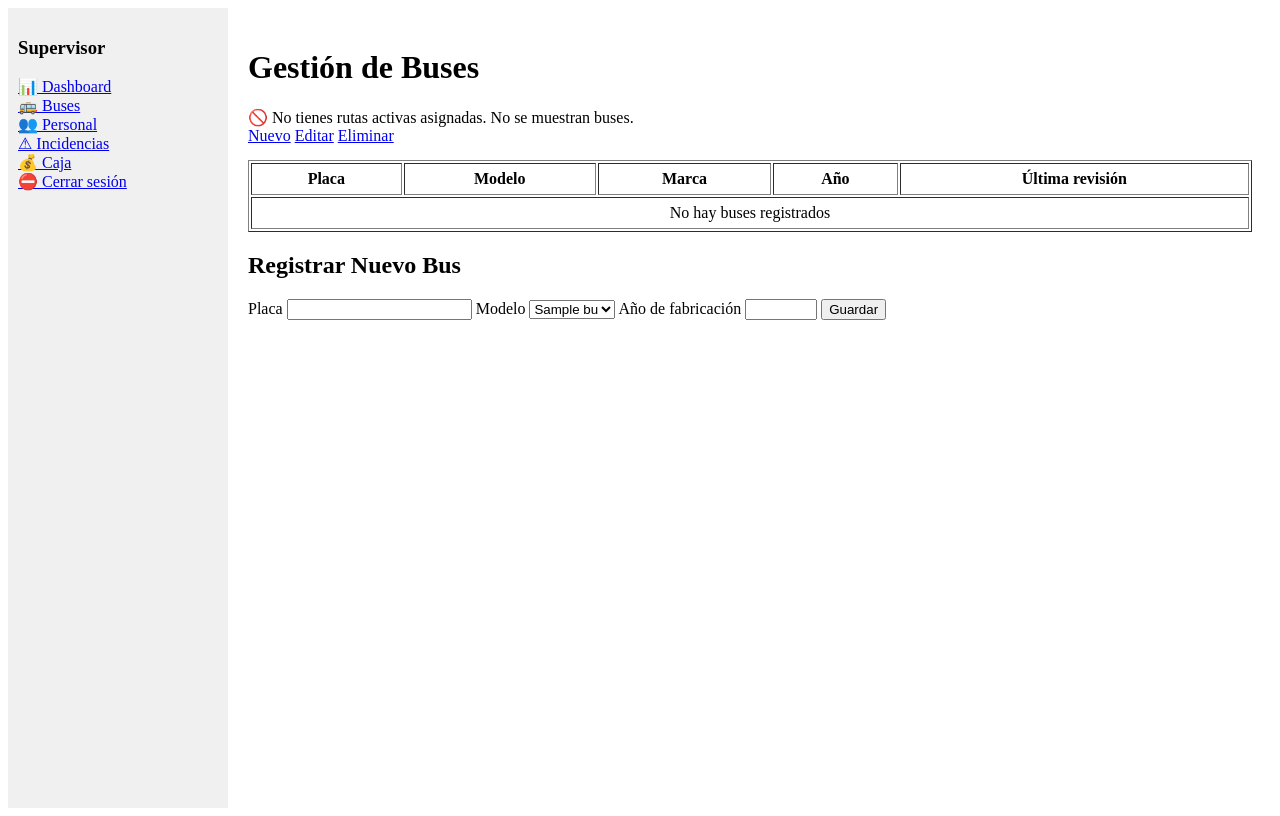
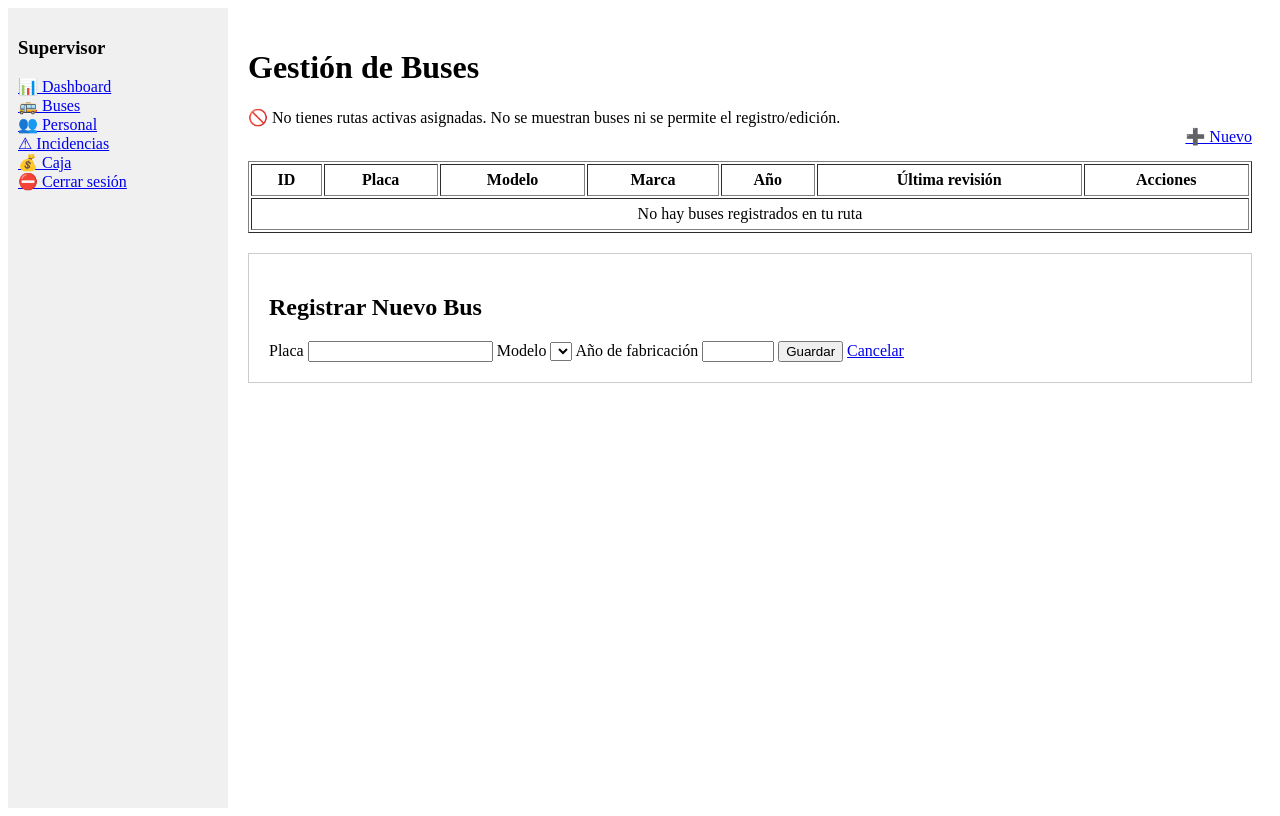
Before and after one commit to FerPonce42/BD-STELMAN-BUSES, a Flask app: page /panel/buses?nuevo=true in a window 1280 px wide. Run offline with Flask 3, Linux system fonts and the light colour scheme; the visitor is signed in with stand-in values (Sample User, id 1); tables that the repository leaves empty or names only in its code hold one stand-in row (values such as "Sample post"); lists and menus that the app fills with data are empty; some libraries are stand-ins or nearby versions.

Commit message:
antes de la tragedia

```diff
--- a/app.py
+++ b/app.py
@@ -101,7 +101,7 @@ def panel():
 
 
 # =====================================================
-# MODULOS DEL SIDEBAR (CORREGIDO)
+# MODULOS DEL SIDEBAR (SINGLE-PAGE CRUD)
 # =====================================================
 
 @app.route("/panel/buses", methods=["GET", "POST"])
@@ -110,8 +110,13 @@ def panel_buses():
         return redirect(url_for('login'))
 
     id_supervisor_logueado = session['id']
+    cursor = mysql.connection.cursor()
 
-    cursor = mysql.connection.cursor()
+    # Inicializar variables que se pasarán a la plantilla
+    buses = []
+    modelos = []
+    id_ruta_asignada = None
+    bus_a_editar = None # Contendrá los datos del bus si se activa el modo de edición
 
     # 1. OBTENER LA ID DE LA RUTA ASIGNADA AL SUPERVISOR
     cursor.execute("""
@@ -122,52 +127,92 @@ def panel_buses():
 
     resultado_ruta = cursor.fetchone()
 
-    # 2. Manejo si el supervisor NO tiene ruta asignada
     if not resultado_ruta:
-        flash("🚫 No tienes rutas activas asignadas. No se muestran buses.", "warning")
-        buses = []
-        id_ruta_asignada = None
+        flash("🚫 No tienes rutas activas asignadas. No se muestran buses ni se permite el registro/edición.", "warning")
     else:
-        # 💡 CORRECCIÓN CRÍTICA: Usamos la clave de texto 'id_ruta' en lugar del índice [0]
         id_ruta_asignada = resultado_ruta['id_ruta']
 
-    ### 3. INSERTAR BUS
+    # --- 2. MANEJO DE POST (INSERTAR O ACTUALIZAR) ---
     if request.method == "POST":
         placa = request.form.get("placa")
         id_modelo_bus = request.form.get("id_modelo_bus")
         anio = request.form.get("anio")
+        revision = request.form.get("ultima_revision") # Campo usado en la edición
+        id_bus_editado = request.form.get("id_bus_editado") # ID oculto si es una edición
 
-        cursor.execute("SELECT placa FROM bus WHERE placa=%s", (placa,))
-        existe = cursor.fetchone()
+        if id_bus_editado:
+            # LÓGICA DE ACTUALIZACIÓN (UPDATE)
 
-        if existe:
-            flash("❌ Esa placa ya está registrada", "danger")
-        elif not id_ruta_asignada:
-             flash("❌ No se puede registrar un bus sin tener una ruta asignada", "danger")
+            # **1. Re-validación de propiedad (CRÍTICO)**
+            cursor.execute("""
+                SELECT b.id_bus
+                FROM bus b
+                JOIN bus_ruta br ON b.id_bus = br.id_bus
+                JOIN supervisor_ruta sr ON br.id_ruta = sr.id_ruta
+                WHERE b.id_bus = %s
+                  AND sr.id_empleado = %s
+                  AND sr.fecha_fin IS NULL
+                  AND br.fecha_desasignacion IS NULL
+            """, (id_bus_editado, id_supervisor_logueado))
+
+            if not cursor.fetchone():
+                flash("❌ Error de seguridad: Intento de editar un bus no asignado a tu ruta.", "danger")
+            else:
+                try:
+                    cursor.execute("""
+                        UPDATE bus
+                        SET placa = %s,
+                            año_fabricacion = %s,
+                            id_modelo_bus = %s,
+                            ultima_revision = %s
+                        WHERE id_bus = %s
+                    """, (placa, anio, id_modelo_bus, revision, id_bus_editado))
+                    mysql.connection.commit()
+                    flash("✔️ Bus editado correctamente.", "success")
+                except Exception as e:
+                    mysql.connection.rollback()
+                    flash(f"❌ Error al editar el bus: {str(e)}", "danger")
+
         else:
-            # 3a. Insertar el nuevo bus
-            cursor.execute("""
-                INSERT INTO bus (placa, año_fabricacion, id_modelo_bus, id_almacen)
-                VALUES (%s, %s, %s, 1)
-            """, (placa, anio, id_modelo_bus))
+            # LÓGICA DE INSERCIÓN (INSERT)
+            if not id_ruta_asignada:
+                flash("❌ No se puede registrar un bus sin tener una ruta asignada", "danger")
+            else:
+                cursor.execute("SELECT placa FROM bus WHERE placa=%s", (placa,))
+                existe = cursor.fetchone()
 
-            # 3b. Asignar el nuevo bus a la ruta del supervisor
-            cursor.execute("""
-                INSERT INTO bus_ruta (id_bus, id_ruta, fecha_asignacion)
-                VALUES (LAST_INSERT_ID(), %s, CURDATE())
-            """, (id_ruta_asignada,))
+                if existe:
+                    flash("❌ Esa placa ya está registrada", "danger")
+                else:
+                    try:
+                        # 3a. Insertar el nuevo bus
+                        cursor.execute("""
+                            INSERT INTO bus (placa, año_fabricacion, id_modelo_bus, id_almacen)
+                            VALUES (%s, %s, %s, 1)
+                        """, (placa, anio, id_modelo_bus))
 
-            mysql.connection.commit()
-            flash("✔️ Bus registrado y asignado a tu ruta correctamente", "success")
+                        # 3b. Asignar el nuevo bus a la ruta del supervisor
+                        cursor.execute("""
+                            INSERT INTO bus_ruta (id_bus, id_ruta, fecha_asignacion)
+                            VALUES (LAST_INSERT_ID(), %s, CURDATE())
+                        """, (id_ruta_asignada,))
 
-    ### 4. CONSULTAR MODELOS PARA SELECT
-    cursor.execute("SELECT id_modelo_bus AS id, nombre FROM modelo_bus")
-    modelos = cursor.fetchall()
+                        mysql.connection.commit()
+                        flash("✔️ Bus registrado y asignado a tu ruta correctamente", "success")
+                    except Exception as e:
+                        mysql.connection.rollback()
+                        flash(f"❌ Error al registrar el bus: {str(e)}", "danger")
 
-    ### 5. CONSULTAR BUSES REALES (FILTRADO)
+    # --- 3. MANEJO DE GET (MOSTRAR DATOS Y FORMULARIOS) ---
     if id_ruta_asignada:
+        # Consulta de modelos (siempre se necesita)
+        cursor.execute("SELECT id_modelo_bus AS id, nombre FROM modelo_bus")
+        modelos = cursor.fetchall()
+
+        # Consulta de buses
         cursor.execute("""
             SELECT
+                b.id_bus,
                 b.placa,
                 m.nombre AS modelo,
                 ma.nombre AS marca,
@@ -182,9 +227,78 @@ def panel_buses():
         """, (id_ruta_asignada,))
         buses = cursor.fetchall()
 
+        # Modo de Edición: Si hay un ID en el URL (ej: /panel/buses?id_editar=5)
+        id_bus_editar = request.args.get('id_editar', type=int)
+
+        if id_bus_editar:
+            # **Re-validación de propiedad (CRÍTICO)**
+            cursor.execute("""
+                SELECT b.id_bus, b.placa, b.año_fabricacion, b.id_modelo_bus, b.ultima_revision
+                FROM bus b
+                JOIN bus_ruta br ON b.id_bus = br.id_bus
+                JOIN supervisor_ruta sr ON br.id_ruta = sr.id_ruta
+                WHERE b.id_bus = %s
+                  AND sr.id_empleado = %s
+                  AND sr.fecha_fin IS NULL
+                  AND br.fecha_desasignacion IS NULL
+            """, (id_bus_editar, id_supervisor_logueado))
+
+            bus_a_editar_data = cursor.fetchone()
+
+            if bus_a_editar_data:
+                # Si el bus es válido y es de su ruta, lo pasamos al template
+                bus_a_editar = bus_a_editar_data
+            else:
+                 flash("❌ El bus solicitado no existe o no está en tu ruta activa.", "danger")
+
+
     cursor.close()
 
-    return render_template("privado/buses.html", buses=buses, modelos=modelos)
+    # 'bus_a_editar' se usa para activar el modal de edición en el template
+    return render_template("privado/buses.html", buses=buses, modelos=modelos, bus_a_editar=bus_a_editar)
+
+
+@app.route("/panel/buses/eliminar/<int:id_bus>")
+def panel_buses_eliminar(id_bus):
+    if 'usuario' not in session:
+        return redirect(url_for('login'))
+
+    id_supervisor_logueado = session['id']
+    cursor = mysql.connection.cursor()
+
+    # 1. VERIFICACIÓN DE RUTA (Seguridad)
+    cursor.execute("""
+        SELECT b.id_bus
+        FROM bus b
+        JOIN bus_ruta br ON b.id_bus = br.id_bus
+        JOIN supervisor_ruta sr ON br.id_ruta = sr.id_ruta
+        WHERE b.id_bus = %s
+          AND sr.id_empleado = %s
+          AND sr.fecha_fin IS NULL
+          AND br.fecha_desasignacion IS NULL
+    """, (id_bus, id_supervisor_logueado))
+
+    bus_valido = cursor.fetchone()
+
+    if not bus_valido:
+        flash("❌ Acceso denegado. El bus no está asignado a tu ruta activa.", "danger")
+    else:
+        try:
+            # Eliminación Lógica: Desasignación de la ruta del supervisor
+            cursor.execute("""
+                UPDATE bus_ruta
+                SET fecha_desasignacion = CURDATE()
+                WHERE id_bus = %s AND fecha_desasignacion IS NULL
+            """, (id_bus,))
+
+            mysql.connection.commit()
+            flash("✔️ Bus desasignado de tu ruta correctamente.", "success")
+        except Exception as e:
+            mysql.connection.rollback()
+            flash(f"❌ Error al intentar desasignar el bus. {str(e)}", "danger")
+
+    cursor.close()
+    return redirect(url_for('panel_buses'))
 
 @app.route("/panel/personal")
 def panel_personal():
--- a/templates/privado/buses.html
+++ b/templates/privado/buses.html
@@ -6,7 +6,6 @@
 
 <h1>Gestión de Buses</h1>
 
-<!-- MENSAJES FLASH -->
 {% with messages = get_flashed_messages(with_categories=true) %}
     {% if messages %}
         {% for category, message in messages %}
@@ -15,46 +14,79 @@
     {% endif %}
 {% endwith %}
 
-<!-- BOTONES SUPERIORES -->
-<section>
-    <a href="#" class="btn">Nuevo</a>
-    <a href="#" class="btn">Editar</a>
-    <a href="#" class="btn">Eliminar</a>
+<section style="display: flex; justify-content: flex-end; margin-bottom: 15px;">
+    <a href="{{ url_for('panel_buses', nuevo='true') }}#modal-registro" class="btn">➕ Nuevo</a>
 </section>
 
-<!-- TABLA LISTADO -->
-<section style="margin-top: 15px;">
+{% if bus_a_editar %}
+    <div id="modal-edicion" style="border: 2px solid orange; padding: 20px; margin-top: 20px; margin-bottom: 20px;">
+        <h2>✏️ Editar Bus: {{ bus_a_editar.placa }}</h2>
+
+        <form method="post">
+            <input type="hidden" name="id_bus_editado" value="{{ bus_a_editar.id_bus }}">
+
+            <label>Placa</label>
+            <input type="text" name="placa" value="{{ bus_a_editar.placa }}" required>
+
+            <label>Modelo</label>
+            <select name="id_modelo_bus" required>
+                {% for m in modelos %}
+                    <option value="{{ m.id }}" {% if m.id == bus_a_editar.id_modelo_bus %}selected{% endif %}>
+                        {{ m.nombre }}
+                    </option>
+                {% endfor %}
+            </select>
+
+            <label>Año de fabricación</label>
+            <input type="number" name="anio" min="1950" max="2025" value="{{ bus_a_editar.año_fabricacion }}" required>
+
+            <label>Última Revisión (YYYY-MM-DD)</label>
+            <input type="date" name="ultima_revision" value="{{ bus_a_editar.ultima_revision | default('', true) }}">
+
+            <button type="submit">Guardar Cambios</button>
+            <a href="{{ url_for('panel_buses') }}" class="btn-sm">Cancelar</a>
+        </form>
+    </div>
+{% endif %}
+<section>
     <table border="1" width="100%" cellpadding="6">
         <tr>
+            <th>ID</th>
             <th>Placa</th>
             <th>Modelo</th>
             <th>Marca</th>
             <th>Año</th>
             <th>Última revisión</th>
+            <th>Acciones</th>
         </tr>
 
         {% for b in buses %}
         <tr>
+            <td>{{ b.id_bus }}</td>
             <td>{{ b.placa }}</td>
             <td>{{ b.modelo }}</td>
             <td>{{ b.marca }}</td>
             <td>{{ b.año }}</td>
-            <td>{{ b.revision }}</td>
+            <td>{{ b.revision | default('N/A', true) }}</td>
+            <td>
+                <a href="{{ url_for('panel_buses', id_editar=b.id_bus) }}#modal-edicion" class="btn-sm">✏️ Editar</a>
+
+                <a href="{{ url_for('panel_buses_eliminar', id_bus=b.id_bus) }}" class="btn-sm"
+                   onclick="return confirm('¿Seguro que deseas desasignar el bus {{ b.placa }} de tu ruta?')">🗑️ Desasignar</a>
+            </td>
         </tr>
         {% else %}
         <tr>
-            <td colspan="5" align="center">No hay buses registrados</td>
+            <td colspan="7" align="center">No hay buses registrados en tu ruta</td>
         </tr>
         {% endfor %}
     </table>
 </section>
 
-<!-- FORMULARIO ALTA -->
-<section style="margin-top: 20px;">
+<div id="modal-registro" style="{% if 'nuevo' not in request.args %}display: none;{% endif %} border: 1px solid #ccc; padding: 20px; margin-top: 20px;">
     <h2>Registrar Nuevo Bus</h2>
 
     <form method="post">
-
         <label>Placa</label>
         <input type="text" name="placa" required>
 
@@ -65,12 +97,11 @@
             {% endfor %}
         </select>
 
-        <!-- Nuevo: campo año -->
         <label>Año de fabricación</label>
         <input type="number" name="anio" min="1950" max="2025" required>
 
         <button type="submit">Guardar</button>
+        <a href="{{ url_for('panel_buses') }}" class="btn-sm">Cancelar</a>
     </form>
-</section>
-
+</div>
 {% endblock %}
```
